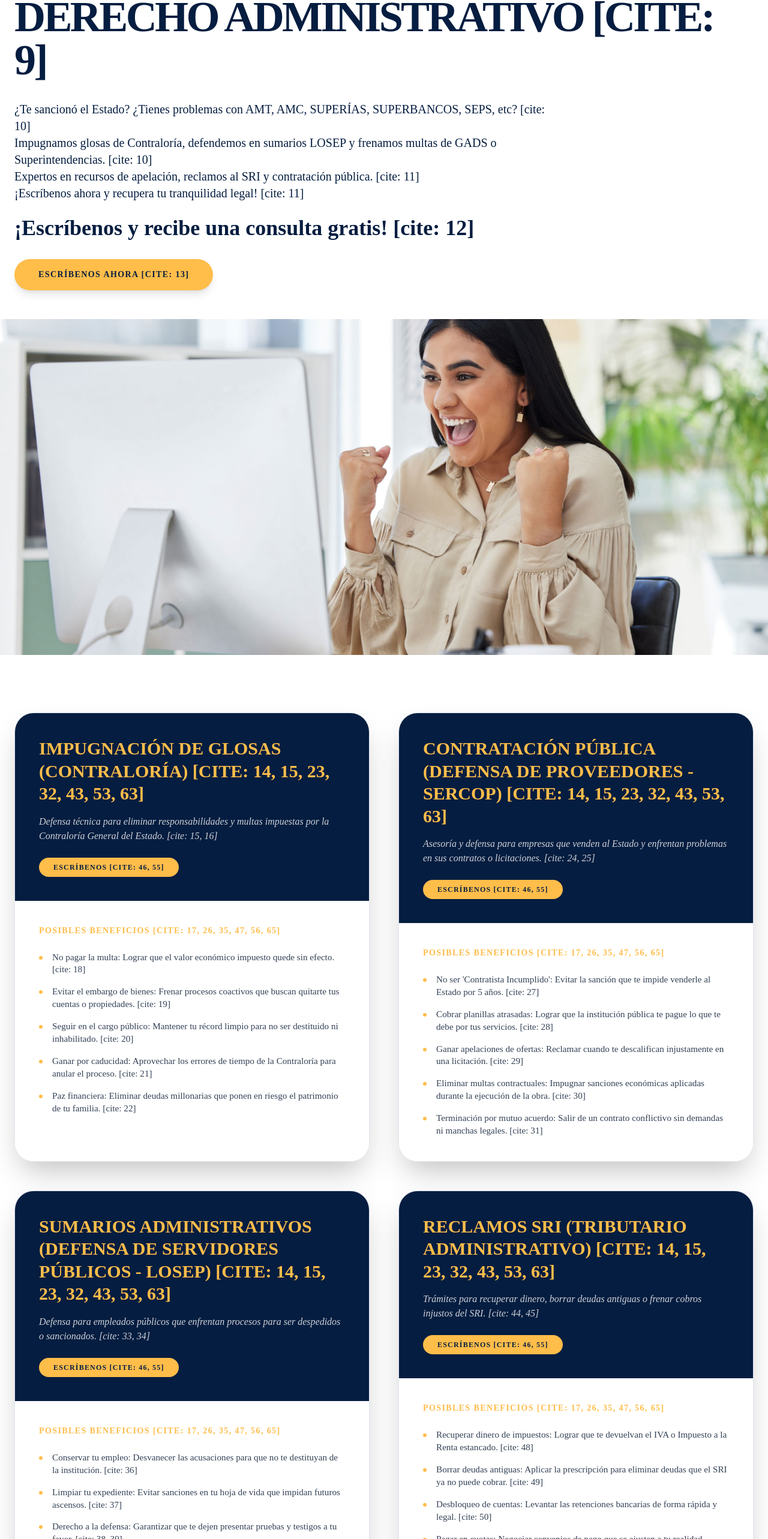
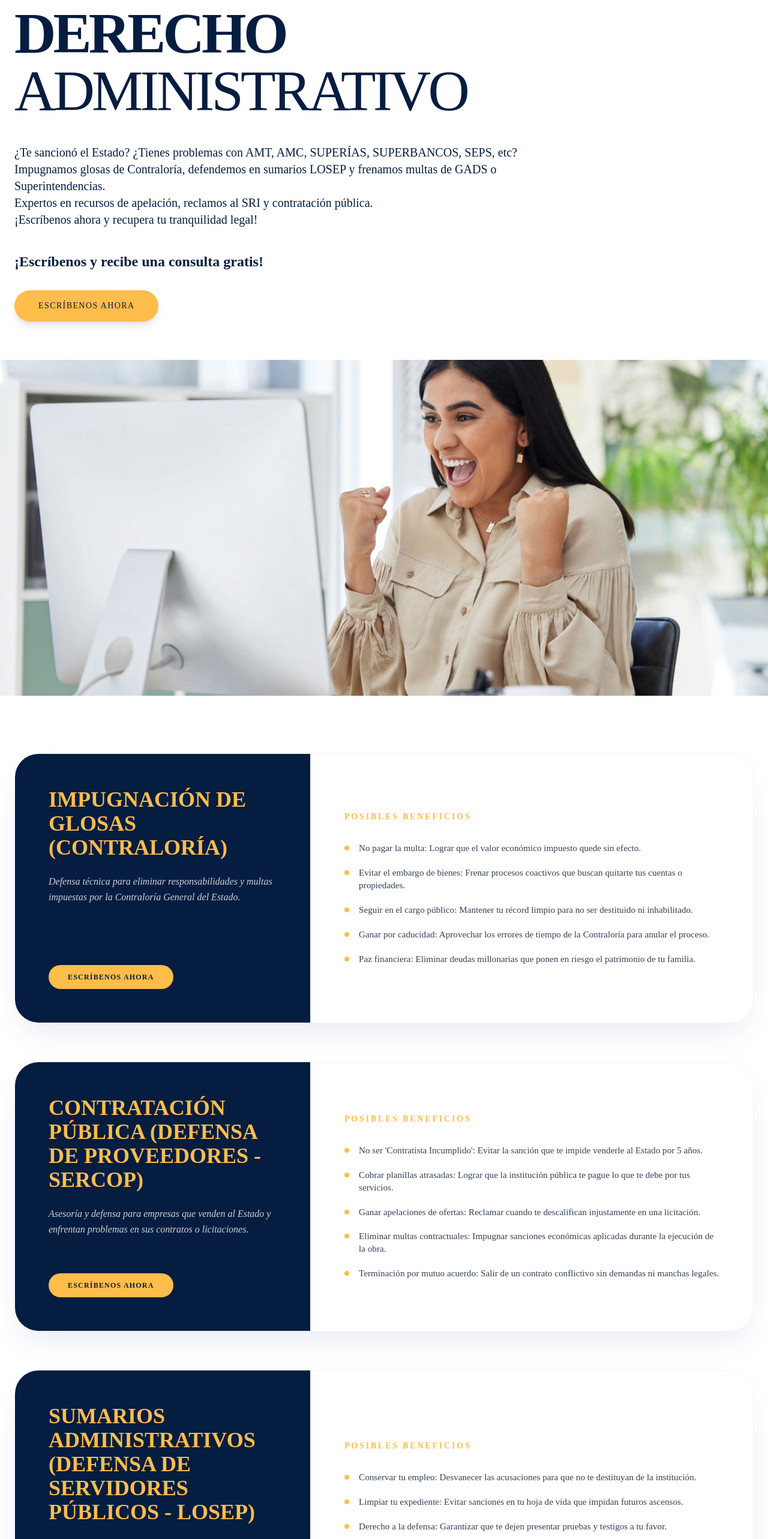
Before and after one commit to DevCardenasS/web-cardenas-saltos, a Next.js app: page /administrativo in a window 1280 px wide. Shown: the part 177-2743 px from the top of the page at 60% size. Built offline with nearby package versions, Linux system fonts and the light colour scheme.

Commit message:
Update administrativo.js

```diff
--- a/pages/administrativo.js
+++ b/pages/administrativo.js
@@ -7,68 +7,68 @@ export default function Administrativo() {
   const servicios = [
     {
       titulo: "Impugnación de Glosas (Contraloría)",
-      descripcion: "Defensa técnica para eliminar responsabilidades y multas impuestas por la Contraloría General del Estado. [cite: 15, 16]",
+      descripcion: "Defensa técnica para eliminar responsabilidades y multas impuestas por la Contraloría General del Estado.",
       beneficios: [
-        "No pagar la multa: Lograr que el valor económico impuesto quede sin efecto. [cite: 18]",
-        "Evitar el embargo de bienes: Frenar procesos coactivos que buscan quitarte tus cuentas o propiedades. [cite: 19]",
-        "Seguir en el cargo público: Mantener tu récord limpio para no ser destituido ni inhabilitado. [cite: 20]",
-        "Ganar por caducidad: Aprovechar los errores de tiempo de la Contraloría para anular el proceso. [cite: 21]",
-        "Paz financiera: Eliminar deudas millonarias que ponen en riesgo el patrimonio de tu familia. [cite: 22]"
+        "No pagar la multa: Lograr que el valor económico impuesto quede sin efecto.",
+        "Evitar el embargo de bienes: Frenar procesos coactivos que buscan quitarte tus cuentas o propiedades.",
+        "Seguir en el cargo público: Mantener tu récord limpio para no ser destituido ni inhabilitado.",
+        "Ganar por caducidad: Aprovechar los errores de tiempo de la Contraloría para anular el proceso.",
+        "Paz financiera: Eliminar deudas millonarias que ponen en riesgo el patrimonio de tu familia."
       ]
     },
     {
       titulo: "Contratación Pública (Defensa de Proveedores - SERCOP)",
-      descripcion: "Asesoría y defensa para empresas que venden al Estado y enfrentan problemas en sus contratos o licitaciones. [cite: 24, 25]",
+      descripcion: "Asesoría y defensa para empresas que venden al Estado y enfrentan problemas en sus contratos o licitaciones.",
       beneficios: [
-        "No ser 'Contratista Incumplido': Evitar la sanción que te impide venderle al Estado por 5 años. [cite: 27]",
-        "Cobrar planillas atrasadas: Lograr que la institución pública te pague lo que te debe por tus servicios. [cite: 28]",
-        "Ganar apelaciones de ofertas: Reclamar cuando te descalifican injustamente en una licitación. [cite: 29]",
-        "Eliminar multas contractuales: Impugnar sanciones económicas aplicadas durante la ejecución de la obra. [cite: 30]",
-        "Terminación por mutuo acuerdo: Salir de un contrato conflictivo sin demandas ni manchas legales. [cite: 31]"
+        "No ser 'Contratista Incumplido': Evitar la sanción que te impide venderle al Estado por 5 años.",
+        "Cobrar planillas atrasadas: Lograr que la institución pública te pague lo que te debe por tus servicios.",
+        "Ganar apelaciones de ofertas: Reclamar cuando te descalifican injustamente en una licitación.",
+        "Eliminar multas contractuales: Impugnar sanciones económicas aplicadas durante la ejecución de la obra.",
+        "Terminación por mutuo acuerdo: Salir de un contrato conflictivo sin demandas ni manchas legales."
       ]
     },
     {
       titulo: "Sumarios Administrativos (Defensa de Servidores Públicos - LOSEP)",
-      descripcion: "Defensa para empleados públicos que enfrentan procesos para ser despedidos o sancionados. [cite: 33, 34]",
+      descripcion: "Defensa para empleados públicos que enfrentan procesos para ser despedidos o sancionados.",
       beneficios: [
-        "Conservar tu empleo: Desvanecer las acusaciones para que no te destituyan de la institución. [cite: 36]",
-        "Limpiar tu expediente: Evitar sanciones en tu hoja de vida que impidan futuros ascensos. [cite: 37]",
-        "Derecho a la defensa: Garantizar que te dejen presentar pruebas y testigos a tu favor. [cite: 38, 39]",
-        "Anulación por errores de trámite: Ganar el caso si el Estado no cumplió con los pasos legales. [cite: 40, 41]",
-        "Seguridad familiar: Proteger la estabilidad y el sueldo de tu hogar frente a decisiones injustas. [cite: 42]"
+        "Conservar tu empleo: Desvanecer las acusaciones para que no te destituyan de la institución.",
+        "Limpiar tu expediente: Evitar sanciones en tu hoja de vida que impidan futuros ascensos.",
+        "Derecho a la defensa: Garantizar que te dejen presentar pruebas y testigos a tu favor.",
+        "Anulación por errores de trámite: Ganar el caso si el Estado no cumplió con los pasos legales.",
+        "Seguridad familiar: Proteger la estabilidad y el sueldo de tu hogar frente a decisiones injustas."
       ]
     },
     {
       titulo: "Reclamos SRI (Tributario Administrativo)",
-      descripcion: "Trámites para recuperar dinero, borrar deudas antiguas o frenar cobros injustos del SRI. [cite: 44, 45]",
+      descripcion: "Trámites para recuperar dinero, borrar deudas antiguas o frenar cobros injustos del SRI.",
       beneficios: [
-        "Recuperar dinero de impuestos: Lograr que te devuelvan el IVA o Impuesto a la Renta estancado. [cite: 48]",
-        "Borrar deudas antiguas: Aplicar la prescripción para eliminar deudas que el SRI ya no puede cobrar. [cite: 49]",
-        "Desbloqueo de cuentas: Levantar las retenciones bancarias de forma rápida y legal. [cite: 50]",
-        "Pagar en cuotas: Negociar convenios de pago que se ajusten a tu realidad económica actual. [cite: 51]",
-        "Anular multas injustas: Impugnar actas de determinación donde te quieren cobrar más de lo debido. [cite: 52]"
+        "Recuperar dinero de impuestos: Lograr que te devuelvan el IVA o Impuesto a la Renta estancado.",
+        "Borrar deudas antiguas: Aplicar la prescripción para eliminar deudas que el SRI ya no puede cobrar.",
+        "Desbloqueo de cuentas: Levantar las retenciones bancarias de forma rápida y legal.",
+        "Pagar en cuotas: Negociar convenios de pago que se ajusten a tu realidad económica actual.",
+        "Anular multas injustas: Impugnar actas de determinación donde te quieren cobrar más de lo debido."
       ]
     },
     {
       titulo: "Defensa ante Multas y Clausuras (Municipios y Agencias)",
-      descripcion: "Defensa rápida contra cierres de locales o multas impuestas por el Municipio, Bomberos o Intendencia. [cite: 53, 54]",
+      descripcion: "Defensa rápida contra cierres de locales o multas impuestas por el Municipio, Bomberos o Intendencia.",
       beneficios: [
-        "Reabrir tu negocio rápido: Levantar sellos de clausura para volver a trabajar de inmediato. [cite: 57]",
-        "Bajar el monto de la multa: Usar la ley para reducir cobros exagerados por faltas menores. [cite: 58]",
-        "Evitar el cierre definitivo: Defender tu permiso de funcionamiento frente a informes negativos. [cite: 59, 60]",
-        "Frenar abusos de inspectores: Impugnar actas de control que no tienen sustento legal real. [cite: 61]",
-        "Ponerse al día legalmente: Guía exacta para cumplir las normas y que no te vuelvan a molestar. [cite: 62]"
+        "Reabrir tu negocio rápido: Levantar sellos de clausura para volver a trabajar de inmediato.",
+        "Bajar el monto de la multa: Usar la ley para reducir cobros exagerados por faltas menores.",
+        "Evitar el cierre definitivo: Defender tu permiso de funcionamiento frente a informes negativos.",
+        "Frenar abusos de inspectores: Impugnar actas de control que no tienen sustento legal real.",
+        "Ponerse al día legalmente: Guía exacta para cumplir las normas y que no te vuelvan a molestar."
       ]
     },
     {
       titulo: "Recursos Administrativos (Apelación y Revisión)",
-      descripcion: "El camino legal para que el jefe de la institución cambie una decisión que te perjudica. [cite: 63, 64]",
+      descripcion: "El camino legal para que el jefe de la institución cambie una decisión que te perjudica.",
       beneficios: [
-        "Cambiar una resolución negativa: Lograr que la autoridad superior anule lo que decidió el inferior. [cite: 66, 67]",
-        "Frenar la sanción mientras peleas: Que la multa no se cobre hasta que se revise el último recurso. [cite: 68]",
-        "Ahorrar tiempo y dinero: Resolver el problema sin tener que ir a un juicio de años en los tribunales. [cite: 69]",
-        "Corregir injusticias internas: Obligar a la institución a que revise sus propios errores. [cite: 70]",
-        "Última oportunidad administrativa: Agotar todas las vías antes de pasar a la vía judicial. [cite: 71]"
+        "Cambiar una resolución negativa: Lograr que la autoridad superior anule lo que decidió el inferior.",
+        "Frenar la sanción mientras peleas: Que la multa no se cobre hasta que se revise el último recurso.",
+        "Ahorrar tiempo y dinero: Resolver el problema sin tener que ir a un juicio de años en los tribunales.",
+        "Corregir injusticias internas: Obligar a la institución a que revise sus propios errores.",
+        "Última oportunidad administrativa: Agotar todas las vías antes de pasar a la vía judicial."
       ]
     }
   ];
@@ -76,37 +76,41 @@ export default function Administrativo() {
   return (
     <div className="w-full bg-white font-['Gantari']">
       <Head>
-        <title>Cárdenas Saltos | Derecho Administrativo [cite: 1, 9]</title>
+        <title>Cárdenas Saltos | Derecho Administrativo</title>
       </Head>
 
-      {/* TEXT HERO SECTION - Fondo Blanco */}
-      <section className="pt-20 pb-12 px-6">
+      {/* HERO TEXT SECTION */}
+      <section className="pt-24 pb-16 px-6">
         <div className="max-w-7xl mx-auto">
-          <h1 className="text-[#051d40] text-5xl md:text-7xl font-black mb-8 uppercase tracking-tighter">
-            Derecho Administrativo [cite: 9]
+          <h1 className="text-[#051d40] text-5xl md:text-8xl mb-10 uppercase tracking-tighter leading-[0.85]">
+            <span className="block font-black">Derecho</span>
+            <span className="block font-medium">administrativo</span>
           </h1>
+
           <div className="max-w-4xl">
-            <p className="text-[#051d40] text-lg md:text-xl leading-relaxed mb-6">
-              ¿Te sancionó el Estado? ¿Tienes problemas con AMT, AMC, SUPERÍAS, SUPERBANCOS, SEPS, etc? [cite: 10] <br />
-              Impugnamos glosas de Contraloría, defendemos en sumarios LOSEP y frenamos multas de GADS o Superintendencias. [cite: 10] <br />
-              Expertos en recursos de apelación, reclamos al SRI y contratación pública. [cite: 11] <br />
-              ¡Escríbenos ahora y recupera tu tranquilidad legal! [cite: 11]
+            <p className="text-[#051d40] text-lg md:text-xl leading-relaxed mb-10 font-normal">
+              ¿Te sancionó el Estado? ¿Tienes problemas con AMT, AMC, SUPERÍAS, SUPERBANCOS, SEPS, etc? <br className="hidden md:block" />
+              Impugnamos glosas de Contraloría, defendemos en sumarios LOSEP y frenamos multas de GADS o Superintendencias. <br className="hidden md:block" />
+              Expertos en recursos de apelación, reclamos al SRI y contratación pública. <br className="hidden md:block" />
+              ¡Escríbenos ahora y recupera tu tranquilidad legal!
             </p>
-            <h2 className="text-[#051d40] text-2xl md:text-4xl font-black mb-8">
-              ¡Escríbenos y recibe una consulta gratis! [cite: 12]
-            </h2>
+
+            <p className="text-[#051d40] text-xl md:text-2xl font-bold mb-8">
+              ¡Escríbenos y recibe una consulta gratis!
+            </p>
+
             <a
               href={`https://wa.me/${phoneNumber}`}
-              className="inline-block bg-[#ffbd4a] text-[#051d40] px-10 py-4 rounded-full font-black text-sm uppercase tracking-widest hover:bg-[#051d40] hover:text-white transition-all shadow-lg"
+              className="inline-block bg-[#ffbd4a] text-[#051d40] px-10 py-4 rounded-full font-medium text-sm uppercase tracking-widest hover:bg-[#051d40] hover:text-white transition-all shadow-lg"
             >
-              Escríbenos ahora [cite: 13]
+              Escríbenos ahora
             </a>
           </div>
         </div>
       </section>
 
-      {/* IMAGE SECTION - Full Wide */}
-      <section className="w-full h-[50vh] md:h-[70vh]">
+      {/* FULL WIDE IMAGE SECTION */}
+      <section className="w-full h-[40vh] md:h-[70vh]">
         <img
           src="/administrativo/cardenas-saltos-abogados-derecho-administrativo.jpg"
           className="w-full h-full object-cover"
@@ -114,32 +118,42 @@ export default function Administrativo() {
         />
       </section>
 
-      {/* GRID DE SERVICIOS - Estilo PDF */}
-      <section className="max-w-7xl mx-auto px-6 py-24">
-        <div className="grid grid-cols-1 md:grid-cols-2 gap-12">
+      {/* HORIZONTAL SERVICES GRID */}
+      <section className="max-w-7xl mx-auto px-6 py-24 space-y-16">
         {servicios.map((servicio, index) => (
-            <div key={index} className="flex flex-col border border-slate-200 rounded-[2rem] overflow-hidden shadow-2xl">
-              <div className="bg-[#051d40] p-10">
-                <h3 className="text-[#ffbd4a] text-3xl font-black uppercase leading-tight">
-                  {servicio.titulo} [cite: 14, 15, 23, 32, 43, 53, 63]
+          <div
+            key={index}
+            className="flex flex-col lg:flex-row bg-white border border-slate-100 rounded-[2.5rem] overflow-hidden shadow-2xl shadow-blue-900/10 min-h-[450px]"
+          >
+            {/* Left Side: Title and Description (Blue) */}
+            <div className="lg:w-2/5 bg-[#051d40] p-10 md:p-14 flex flex-col justify-between">
+              <div>
+                <h3 className="text-[#ffbd4a] text-3xl md:text-4xl font-black uppercase leading-tight">
+                  {servicio.titulo}
                 </h3>
-                <p className="text-white/80 mt-4 text-base italic">
+                <p className="text-white/80 mt-6 text-base italic leading-relaxed">
                   {servicio.descripcion}
                 </p>
-                <div className="mt-6">
-                    <a href={`https://wa.me/${phoneNumber}`} className="inline-block bg-[#ffbd4a] text-[#051d40] px-6 py-2 rounded-full font-bold text-xs uppercase tracking-widest">
-                        Escríbenos [cite: 46, 55]
+              </div>
+              <div className="mt-10">
+                <a
+                  href={`https://wa.me/${phoneNumber}`}
+                  className="inline-block bg-[#ffbd4a] text-[#051d40] px-8 py-3 rounded-full font-bold text-xs uppercase tracking-widest hover:bg-white transition-colors"
+                >
+                  Escríbenos ahora
                 </a>
               </div>
             </div>
-              <div className="p-10 bg-white flex-grow">
-                <h4 className="text-[#ffbd4a] font-black uppercase text-sm tracking-widest mb-6">
-                  Posibles beneficios [cite: 17, 26, 35, 47, 56, 65]
+
+            {/* Right Side: Benefits (White) */}
+            <div className="lg:w-3/5 p-10 md:p-14 flex flex-col justify-center bg-white border-l border-slate-100">
+              <h4 className="text-[#ffbd4a] font-black uppercase text-sm tracking-[0.2em] mb-8">
+                Posibles beneficios
               </h4>
-                <ul className="space-y-4">
+              <ul className="grid grid-cols-1 gap-5">
                 {servicio.beneficios.map((beneficio, bIndex) => (
                   <li key={bIndex} className="flex gap-4 items-start text-slate-700 text-[0.95rem] leading-snug">
-                      <div className="w-1.5 h-1.5 rounded-full bg-[#ffbd4a] mt-2 flex-shrink-0"></div>
+                    <div className="w-2 h-2 rounded-full bg-[#ffbd4a] mt-1.5 flex-shrink-0"></div>
                     {beneficio}
                   </li>
                 ))}
@@ -147,19 +161,18 @@ export default function Administrativo() {
             </div>
           </div>
         ))}
-        </div>
       </section>
 
-      {/* BANNER FINAL */}
+      {/* FINAL CALL TO ACTION */}
       <section className="w-full bg-[#ffbd4a] py-24">
         <div className="max-w-7xl mx-auto px-6 text-left">
           <h2 className="text-[#051d40] text-4xl md:text-6xl mb-10" style={{ lineHeight: '1' }}>
-            <span className="block font-black uppercase tracking-tighter">Estrategia legal [cite: 72]</span>
-            <span className="block font-normal">que genera resultados [cite: 73]</span>
+            <span className="block font-black uppercase tracking-tighter">Estrategia legal</span>
+            <span className="block font-normal">que genera resultados</span>
           </h2>
           <a href={`https://wa.me/${phoneNumber}`}
              className="inline-block bg-[#051d40] text-white px-10 py-4 rounded-full font-bold text-sm uppercase tracking-widest hover:scale-105 transition-all shadow-xl">
-            Consulta gratis [cite: 74]
+            Consulta gratis
           </a>
         </div>
       </section>
```
Lines whose indentation alone changed are shown as unchanged.
